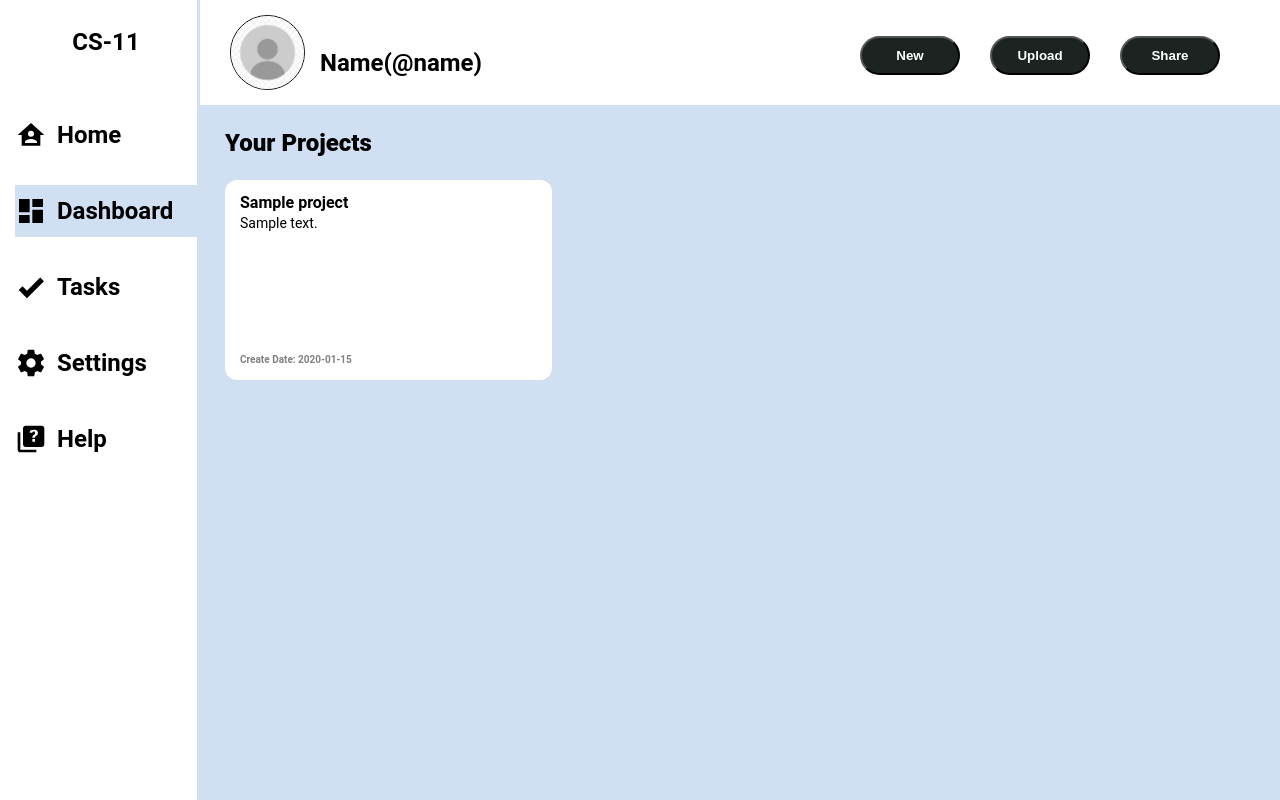
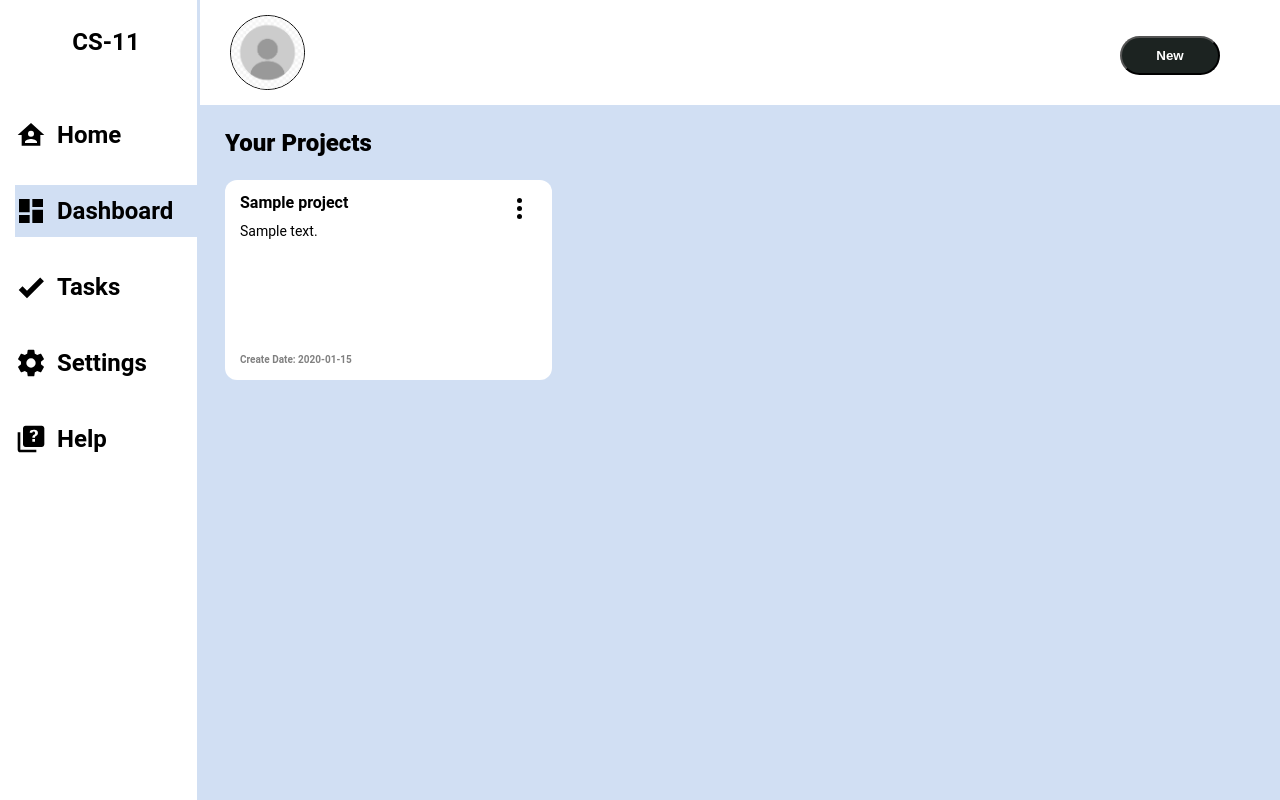
Before and after one commit to LauZiFu/fit3162-cs13, a Flask app: page /dashboard in a window 1280 px wide. Run offline with Flask 3, Linux system fonts and the light colour scheme; a user stored in the database is signed in; tables that the repository leaves empty hold one stand-in row (values such as "Sample post").

Commit message:
Create relational tables and extra project functionalities

```diff
--- a/app/app.py
+++ b/app/app.py
@@ -20,7 +20,7 @@ app.config['SQLALCHEMY_BINDS'] = {
 app.config['SQLALCHEMY_TRACK_MODIFICATIONS'] = False
 
 db = SQLAlchemy(app)
-proj_id = 0 #keep track of project id, so retrieving documents is correct
+project = None #keep track of project id, so retrieving documents is correct
 
 # Login manager setup
 login_manager = LoginManager()
@@ -42,25 +42,32 @@ class User(UserMixin, db.Model):
 
 class Document(db.Model):
     __bind_key__ = 'documents'
+    __tablename__ = "document"
     id = db.Column(db.Integer, primary_key=True)
     filename = db.Column(db.String(300))
     data = db.Column(db.LargeBinary)
     feedback = db.Column(db.Text)
-    project_id = db.Column(db.Integer, primary_key=False)
+    project_id = db.Column(db.ForeignKey("project.project_id"))
+    project = db.relationship('Project', back_populates='documents')
 
 class CriteriaDocument(db.Model):
     __bind_key__ = 'documents'
+    __tablename__ = 'criteriaDocument'
     id = db.Column(db.Integer, primary_key=True)
     filename = db.Column(db.String(300))
     data = db.Column(db.LargeBinary)
-    project_id = db.Column(db.Integer)
+    project_id = db.Column(db.ForeignKey("project.project_id"))
+    project = db.relationship('Project', back_populates='criteria')
 
 class Project(db.Model):
     __bind_key__ = 'documents'
+    __tablename__ = 'project'
     project_id = db.Column(db.Integer, primary_key=True)
     date = db.Column(db.String(100))
     title = db.Column(db.String(100))
     description = db.Column(db.String(100))
+    criteria = db.relationship('CriteriaDocument', cascade="all,delete", back_populates='project', uselist=False)
+    documents = db.relationship('Document', cascade="all,delete", back_populates='project')
 
     def serialize(self):
         return {
@@ -188,7 +195,7 @@ def help():
 
 @app.route('/upload', methods=['GET', 'POST'])
 def upload():
-    global proj_id
+    global project
     if request.method == 'POST':
         # Handle document uploads
         doc_files = request.files.getlist('documentInput')
@@ -196,7 +203,7 @@ def upload():
             if doc_file:
                 filename = secure_filename(doc_file.filename)
                 print("Uploaded document:", filename)  # Print the filename
-                new_doc = Document(filename=filename, data=doc_file.read(), project_id =proj_id )
+                new_doc = Document(filename=filename, data=doc_file.read(), project=project )
                 db.session.add(new_doc)
 
         # Handle criteria document upload
@@ -204,15 +211,26 @@ def upload():
         if criteria_file:
             filename = secure_filename(criteria_file.filename)
             print("Uploaded criteria document:", filename)  # Print the filename
-            new_criteria = CriteriaDocument(filename=filename, data=criteria_file.read(), project_id =proj_id )
+            new_criteria = CriteriaDocument(filename=filename, data=criteria_file.read(), project=project)
             db.session.add(new_criteria)
+        db.session.commit()
 
-        db.session.commit()
     if request.method == 'GET' and request.args.get('id')!=None:
         proj_id = request.args.get('id')
-    documents = Document.query.filter_by(project_id=proj_id)
-    criteria = CriteriaDocument.query.filter_by(project_id=proj_id).first()# Fetch the first criteria document from the database
+        project = Project.query.get(proj_id)
+
+    documents = project.documents
+    criteria = project.criteria
+    # Fetch the first criteria document from the database
     return render_template('upload.html', documents=documents, criteria=criteria)
+
+
+@app.route('/remove_project/<int:project_id>')
+def remove_project(project_id):
+    proj_del = Project.query.filter_by(project_id=project_id).first()
+    db.session.delete(proj_del)
+    db.session.commit()
+    return redirect(url_for('dashboard'))
 
 
 # Existing route to handle file download
@@ -228,7 +246,6 @@ def download_file(document_id):
 @app.route('/download_criteria/<int:document_id>')
 def download_criteria(document_id):
     criteria_document = CriteriaDocument.query.get_or_404(document_id)
-
     # Serve the PDF data directly in the response
     return Response(criteria_document.data, mimetype='application/pdf')
 
@@ -236,9 +253,10 @@ def download_criteria(document_id):
 @app.route('/reset_project', methods=['POST'])
 @login_required
 def reset_project():
+    global project
     # Delete all documents from the database
-    Document.query.filter_by(project_id=proj_id).delete()
-    CriteriaDocument.query.filter_by(project_id=proj_id).delete()
+    Document.query.filter_by(project_id=project.project_id).delete()
+    CriteriaDocument.query.filter_by(project_id=project.project_id).delete()
     db.session.commit()
     return redirect(url_for('upload'))
 
--- a/app/static/dashboard.css
+++ b/app/static/dashboard.css
@@ -156,11 +156,13 @@ div.content{
     flex: 1;
 }
 
-.project_card button {
-    font-size: 10px;
-    position: relative; /* Position the button relative to the form */
-    left: 50%; /* Center horizontally *//* 10px from the bottom */
-    transform: translateX(-50%); /* Adjust to center button perfectly */
+.project_card div {
+    padding: 0px;
+    display: flex;
+}
+
+.project_card div h1 {
+    flex: 1;
 }
 
 .project_card h2 {
@@ -169,7 +171,8 @@ div.content{
 }
 
 .project_card:hover{
-    opacity:75%;
+    cursor: pointer;
+    border: 1px solid blue;
 }
 
 div.form_popup{
@@ -218,3 +221,43 @@ section#form_buttons{
 .highlight {
     background-color:#d1dff3;
 }
+
+.icons li {
+    background: none repeat scroll 0 0 #000000;
+    height: 5px;
+    width: 5px;
+    line-height: 0;
+    list-style: none outside none;
+    margin-right: 15px;
+    margin-top: 3px;
+    vertical-align: top;
+    border-radius:50%;
+    pointer-events: none;
+}
+
+.dropbtn {
+    color: white;
+    font-size: 16px;
+    border: none;
+    cursor: pointer;
+}
+
+.dropdown_content {
+    display: flex;
+    flex-direction: column;
+    position: absolute;
+    background-color: #f9f9f9;
+    min-width: 160px;
+    box-shadow: 0px 8px 16px 0px rgba(0,0,0,0.2);
+    z-index: 1;
+}
+
+.dropdown_content a {
+    padding: 10px 10px;
+    border-bottom: 1px solid grey;
+    color:black;
+}
+
+.dropdown_content a:hover{
+    background-color: #acaaaa;
+}
--- a/app/static/dashboard.js
+++ b/app/static/dashboard.js
@@ -6,7 +6,8 @@ const createButton = document.querySelector("#submitButton");
 const projectForm = document.querySelector("#myForm");
 
 //render all the projects
-fetch('/get_projects')
+document.addEventListener("DOMContentLoaded", function(){
+    fetch('/get_projects')
     .then(response => response.json())
     .then(data => {
         projectId = data.last_id;
@@ -20,7 +21,9 @@ fetch('/get_projects')
                 projectPanel.appendChild(currProject.project);
             })
         }
-    })
+    });
+})
+
 
 newButton.addEventListener("click", ()=>{
     projectForm.style.display = "block";
@@ -86,6 +89,7 @@ function createProject(title, description, dateInput=-1, idInput=-1){
     const descHTML = document.createElement("p");
     const titleHTML = document.createElement("h1");
     const dateHTML = document.createElement("h2");
+    const header = document.createElement("div");
 
     project.action = "/upload";
 
@@ -95,7 +99,9 @@ function createProject(title, description, dateInput=-1, idInput=-1){
 
     project.method = "GET";
     project.classList.add("project_card"); //add styling
-    addChildren([titleHTML,descHTML, dateHTML], project);
+
+    addChildren([titleHTML, createDotMenu(id)], header);
+    addChildren([header,descHTML, dateHTML], project);
 
     const queryParams = new URLSearchParams({ id: id });
 
@@ -113,5 +119,63 @@ function createProject(title, description, dateInput=-1, idInput=-1){
 }
 
 
-project1 = createProject("lol", "LOL");
-console.log(project1.descHTML);
+function createDotMenu(project_id){
+    const dropdown = document.createElement("div");
+    const menu = document.createElement("div"); //drop menu
+    const icon = document.createElement("ul"); //dots
+
+    icon.classList.add("icons", "dropbtn");
+    menu.classList.add("dropdown_content");
+    menu.style.display = "none";
+    dropdown.appendChild(icon);
+    dropdown.appendChild(menu);
+
+    const op = document.createElement("a");
+    op.textContent = "open";
+    op.href = "/upload";
+    const rename = document.createElement("a");
+    rename.textContent = "rename";
+    const del = document.createElement("a");
+    del.textContent = "delete";
+
+    addChildren([op,rename,del], menu);
+
+    for(let i = 0; i<3; i++){
+        icon.appendChild(document.createElement("li"));
+    };
+
+    icon.addEventListener('click', () =>{
+        menu.style.display = "flex";
+    })
+
+    del.addEventListener('click', () =>{
+        if(confirm("Are you sure you want to delete this project?")){
+            fetch(`/remove_project/${project_id}`)
+            .then(response => response.json());
+            location.reload();
+        }
+    });
+
+    op.addEventListener('click', ()=>{
+        fetch('/upload')
+        .then(response => response.json());
+    })
+
+    return dropdown
+}
+
+document.addEventListener("DOMContentLoaded", function(){
+    window.addEventListener('click', (e) => {
+        let menus = document.querySelectorAll(".dropdown_content, .dropbtn");
+        let target = e.target;
+        console.log(menus);
+        if (!Array.from(menus).some(element => element.contains(target))){
+            menus.forEach((element)=>{
+                if(!element.classList.contains("dropbtn")){
+                    element.style.display = "none";
+                }
+
+            })
+        }
+    })
+})
--- a/app/templates/dashboard.html
+++ b/app/templates/dashboard.html
@@ -13,11 +13,9 @@
     <div class="container">
         <div class="header">
             <img src="../images/profile.jpg" alt="" id="profile"></img>
-            <div id="name">Name(@name)</div>
+            <div id="name"></div>
             <ul>
                 <li><button id="new">New</button></li>
-                <li><a href="{{ url_for('upload') }}"><button id="upload">Upload</button></a></li>
-                <li><button id="share">Share</button></li>
             </ul>
         </div>
         <div class="sidebar">
```
Also changed, not shown: app/static/normalize.css (line endings or trailing spaces).
